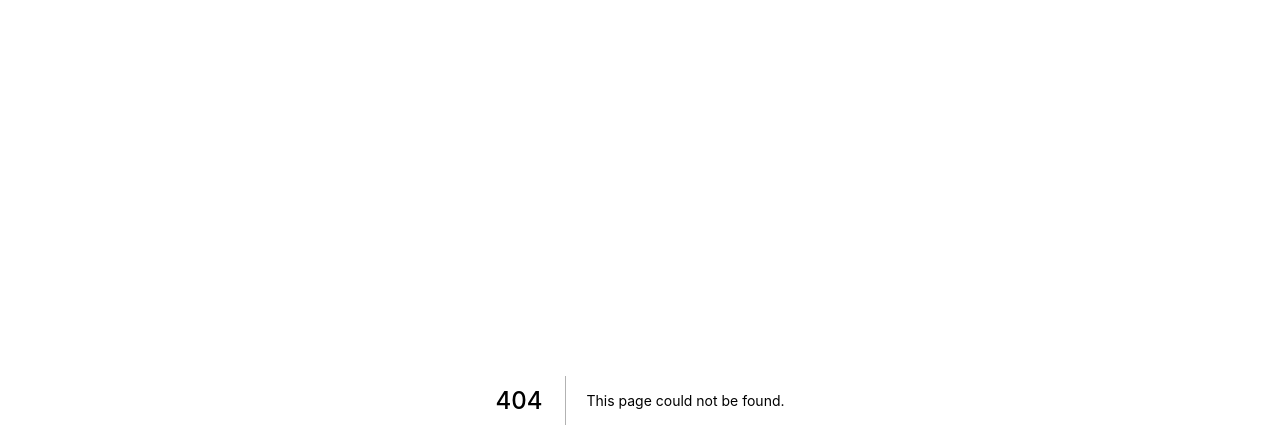
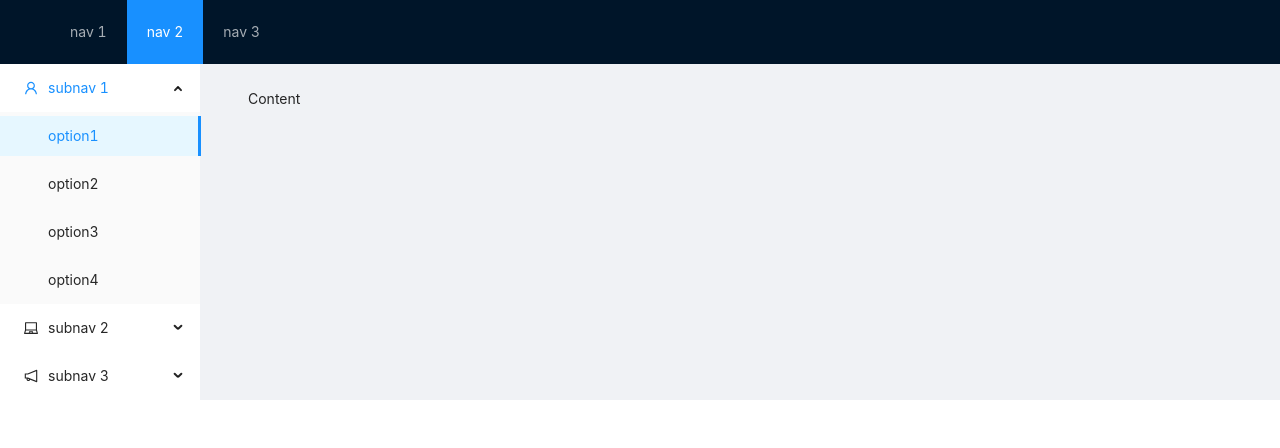
Before and after one commit to NukeWolf/course-hub, a Next.js app: page /classes in a window 1280 px wide. Before the commit this address had no page. Shown: the top 448 px of the page. Built offline with nearby package versions, Linux system fonts and the light colour scheme.

Commit message:
Initial Commit

```diff
--- a/package.json
+++ b/package.json
@@ -9,6 +9,8 @@
     "lint": "next lint"
   },
   "dependencies": {
+    "@ant-design/icons": "^4.7.0",
+    "antd": "^4.16.13",
     "next": "11.1.2",
     "react": "17.0.2",
     "react-dom": "17.0.2"
--- /dev/null
+++ b/pages/classes.js
@@ -0,0 +1,69 @@
+import { Layout, Menu, Breadcrumb } from "antd";
+import {
+  UserOutlined,
+  LaptopOutlined,
+  NotificationOutlined,
+} from "@ant-design/icons";
+
+const { Header, Content, Footer, Sider } = Layout;
+const { SubMenu } = Menu;
+
+export default function Home() {
+  return (
+    <Layout>
+      <Header className="header">
+        <div className="logo" />
+        <Menu theme="dark" mode="horizontal" defaultSelectedKeys={["2"]}>
+          <Menu.Item key="1">nav 1</Menu.Item>
+          <Menu.Item key="2">nav 2</Menu.Item>
+          <Menu.Item key="3">nav 3</Menu.Item>
+        </Menu>
+      </Header>
+      <Layout>
+        <Sider width={200} className="site-layout-background">
+          <Menu
+            mode="inline"
+            defaultSelectedKeys={["1"]}
+            defaultOpenKeys={["sub1"]}
+            style={{ height: "100%", borderRight: 0 }}
+          >
+            <SubMenu key="sub1" icon={<UserOutlined />} title="subnav 1">
+              <Menu.Item key="1">option1</Menu.Item>
+              <Menu.Item key="2">option2</Menu.Item>
+              <Menu.Item key="3">option3</Menu.Item>
+              <Menu.Item key="4">option4</Menu.Item>
+            </SubMenu>
+            <SubMenu key="sub2" icon={<LaptopOutlined />} title="subnav 2">
+              <Menu.Item key="5">option5</Menu.Item>
+              <Menu.Item key="6">option6</Menu.Item>
+              <Menu.Item key="7">option7</Menu.Item>
+              <Menu.Item key="8">option8</Menu.Item>
+            </SubMenu>
+            <SubMenu
+              key="sub3"
+              icon={<NotificationOutlined />}
+              title="subnav 3"
+            >
+              <Menu.Item key="9">option9</Menu.Item>
+              <Menu.Item key="10">option10</Menu.Item>
+              <Menu.Item key="11">option11</Menu.Item>
+              <Menu.Item key="12">option12</Menu.Item>
+            </SubMenu>
+          </Menu>
+        </Sider>
+        <Layout style={{ padding: "0 24px 24px" }}>
+          <Content
+            className="site-layout-background"
+            style={{
+              padding: 24,
+              margin: 0,
+              minHeight: 280,
+            }}
+          >
+            Content
+          </Content>
+        </Layout>
+      </Layout>
+    </Layout>
+  );
+}
```
Also changed, not shown: config/classes.js (added, +8 -0 lines), pages/_app.js (+4 -3 lines), pages/index.js (+47 -65 lines), .eslintrc.json, 1 other file (tests, documents, lock files or other folders).
